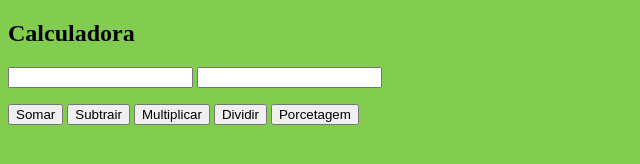
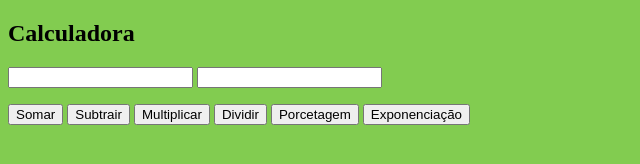
Before and after one commit to Cajuhy/TentandoAprenderUsar, a plain HTML site: page Calculadora.html in a window 1280 px wide. Shown: the whole page, without its empty margins (0-640 px from the left). Drawn offline with Linux system fonts and the light colour scheme.

Commit message:
quarto commit

```diff
--- a/Calculadora.html
+++ b/Calculadora.html
@@ -4,7 +4,7 @@
     <meta charset="UTF-8">
     <meta http-equiv="X-UA-Compatible" content="IE=edge">
     <meta name="viewport" content="width=device-width, initial-scale=1.0">
-    <title>Calculadora de Pobre</title>
+    <title>Calculadora Fulera</title>
     <style>
         body {
             background-color: rgb(130, 204, 80);
@@ -39,6 +39,10 @@
         Porcetagem
         </button>
 
+        <button onclick="potencia()">
+        Exponenciação
+        </button>
+
 <script>
     let res = document.getElementById('res')
     let number1 = document.getElementById('number1')
@@ -68,6 +72,11 @@
         let porcentagem = (Number(number1.value) / 100) * Number(number2.value)
         res.innerHTML = porcentagem
     }
+
+    function potencia() {
+        let potencia = Number(number1.value) ** Number(number2.value)
+        res.innerHTML = potencia
+    }
 </script>
 
 </body>
```
